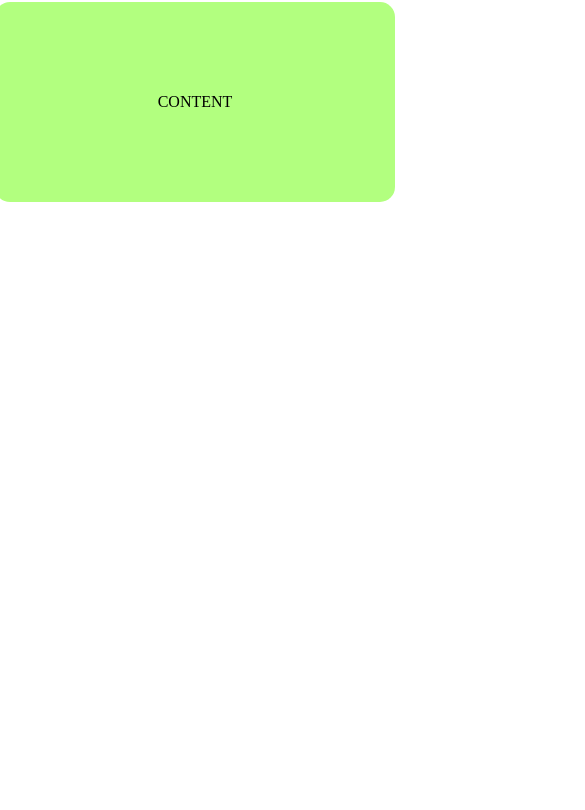
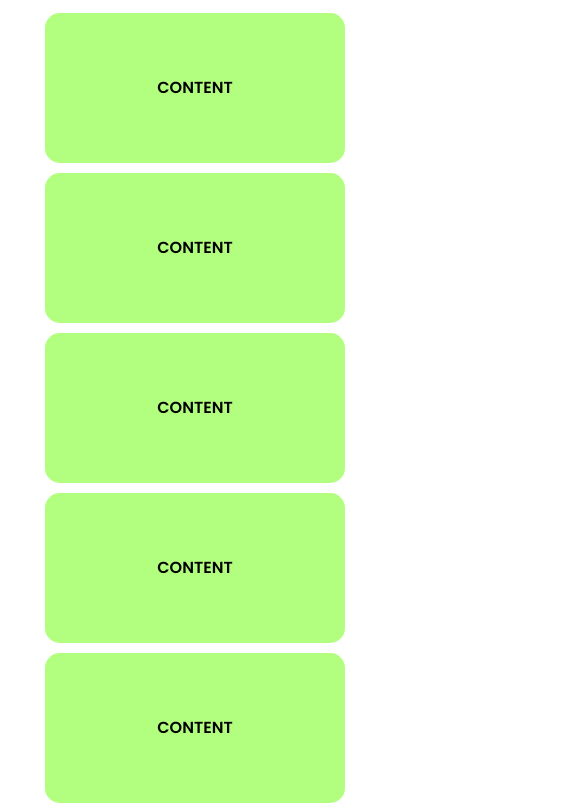
Before and after one commit to Ameer2000Mzori/Scroll-Animation, a website built with webpack: page src/index.html in a window 390 px wide. Shown: the part 83-893 px from the top of the page, 585 px wide, since content can reach past the window. Built offline with nearby package versions, Linux system fonts and the light colour scheme.

Commit message:
added function to the project + some styling and font

```diff
--- a/src/script.js
+++ b/src/script.js
@@ -1 +1,17 @@
-console.log("hallo world");
+// selecting our elements
+var boxes = document.querySelectorAll(".box");
+// functions
+var CheckBoxes = function () {
+    var triggerBox = (window.innerHeight / 5) * 4;
+    boxes.forEach(function (box) {
+        var boxTop = box.getBoundingClientRect().top;
+        if (boxTop < triggerBox) {
+            box.classList.add("show");
+        }
+        else {
+            box.classList.remove("show");
+        }
+    });
+};
+// event listners
+window.addEventListener("scroll", CheckBoxes);
--- a/src/script.ts
+++ b/src/script.ts
@@ -1 +1,20 @@
-console.log("hallo world");
+// selecting our elements
+var boxes = document.querySelectorAll(".box");
+
+// functions
+const CheckBoxes = () => {
+  const triggerBox: number = (window.innerHeight / 5) * 4;
+
+  boxes.forEach((box) => {
+    const boxTop = box.getBoundingClientRect().top;
+
+    if (boxTop < triggerBox) {
+      box.classList.add("show");
+    } else {
+      box.classList.remove("show");
+    }
+  });
+};
+
+// event listners
+window.addEventListener("scroll", CheckBoxes);
--- a/src/style.scss
+++ b/src/style.scss
@@ -1,6 +1,11 @@
+@import url("https://fonts.googleapis.com/css2?family=Poppins:ital,wght@0,100;0,200;0,300;0,400;0,500;0,600;0,700;0,800;0,900;1,100;1,200;1,300;1,400;1,500;1,600;1,700;1,800;1,900&display=swap");
+
 body {
   padding: 0;
   margin: 0;
+  overflow-x: hidden;
+  font-family: "Poppins", sans-serif;
+  font-weight: 600;
 }
 
 .box-Wrapper {
@@ -9,6 +14,7 @@ body {
   text-align: center;
   align-items: center;
   justify-content: space-evenly;
+  overflow-x: hidden;
 
   .box {
     display: flex;
@@ -22,7 +28,7 @@ body {
     border-radius: 15px;
     background-color: rgb(178, 255, 127);
     transform: translateX(400%);
-    transition: transform 2s;
+    transition: transform 1s;
   }
 
   .box:nth-of-type(even) {
@@ -35,11 +41,17 @@ body {
 
   @media screen and (max-width: 769px) {
     .box {
+      width: 300px;
+      height: 150px;
       transform: translateX(200%);
     }
 
     .box:nth-of-type(even) {
       transform: translateX(-200%);
     }
+
+    .box.show {
+      transform: translateX(0);
+    }
   }
 }
```
Also changed, not shown: dist/bundle.js, src/style.css, 1 other file.
